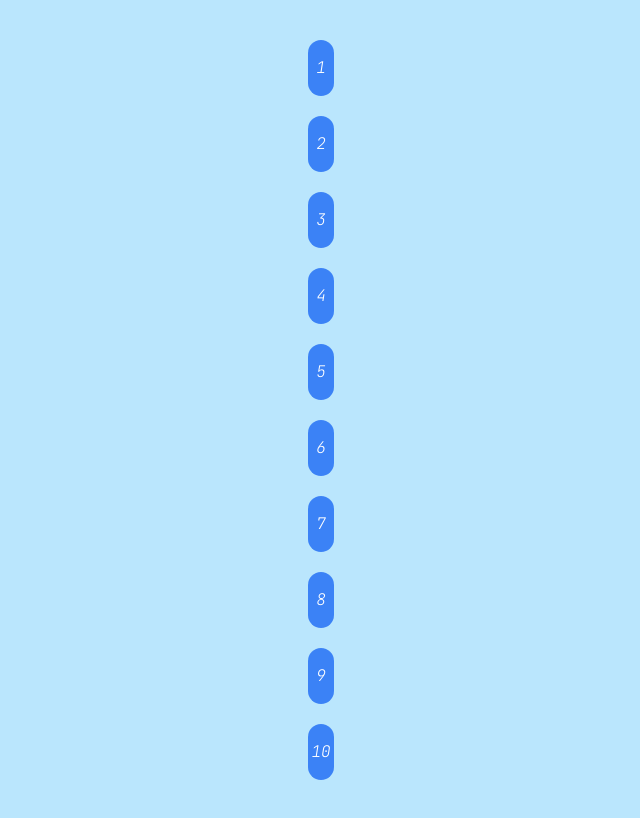
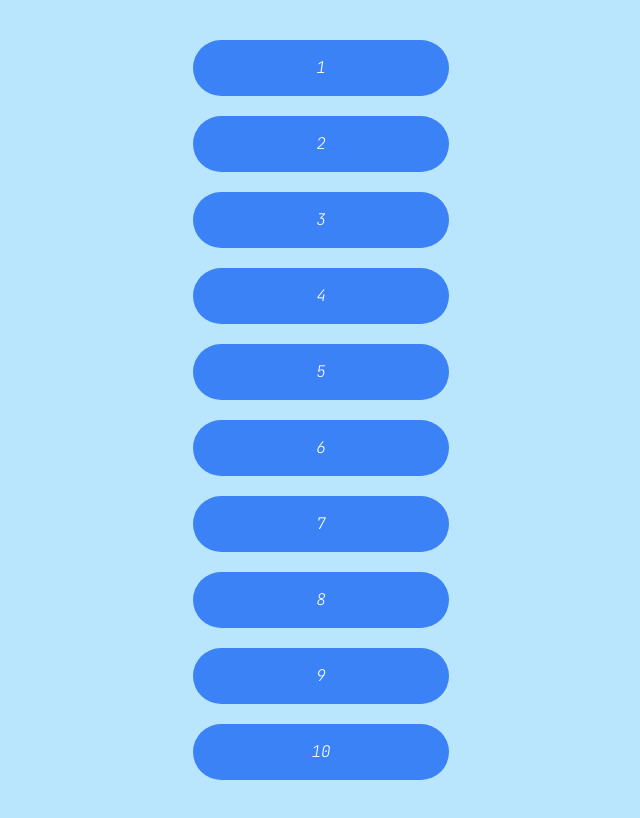
Before and after one commit to divyamrit/r, a plain HTML site: page index.html in a window 1280 px wide. Shown: the whole page, without its empty margins (319-959 px from the left). Drawn offline with Linux system fonts and the light colour scheme.

Commit message:
Update index.html

```diff
--- a/index.html
+++ b/index.html
@@ -8,13 +8,13 @@
     <link rel="stylesheet" href="./tailwind.css">
     <style>
       .S-1{
-          min-width: 3ex;
+          min-width: 20vw;
       }
       .S-10{
-          min-width: 3ex;
+          min-width: 20vw;
       }
       .S-100{
-          min-width: 3ex;
+          min-width: 20vw;
       }
     </style>
   </head>
```
